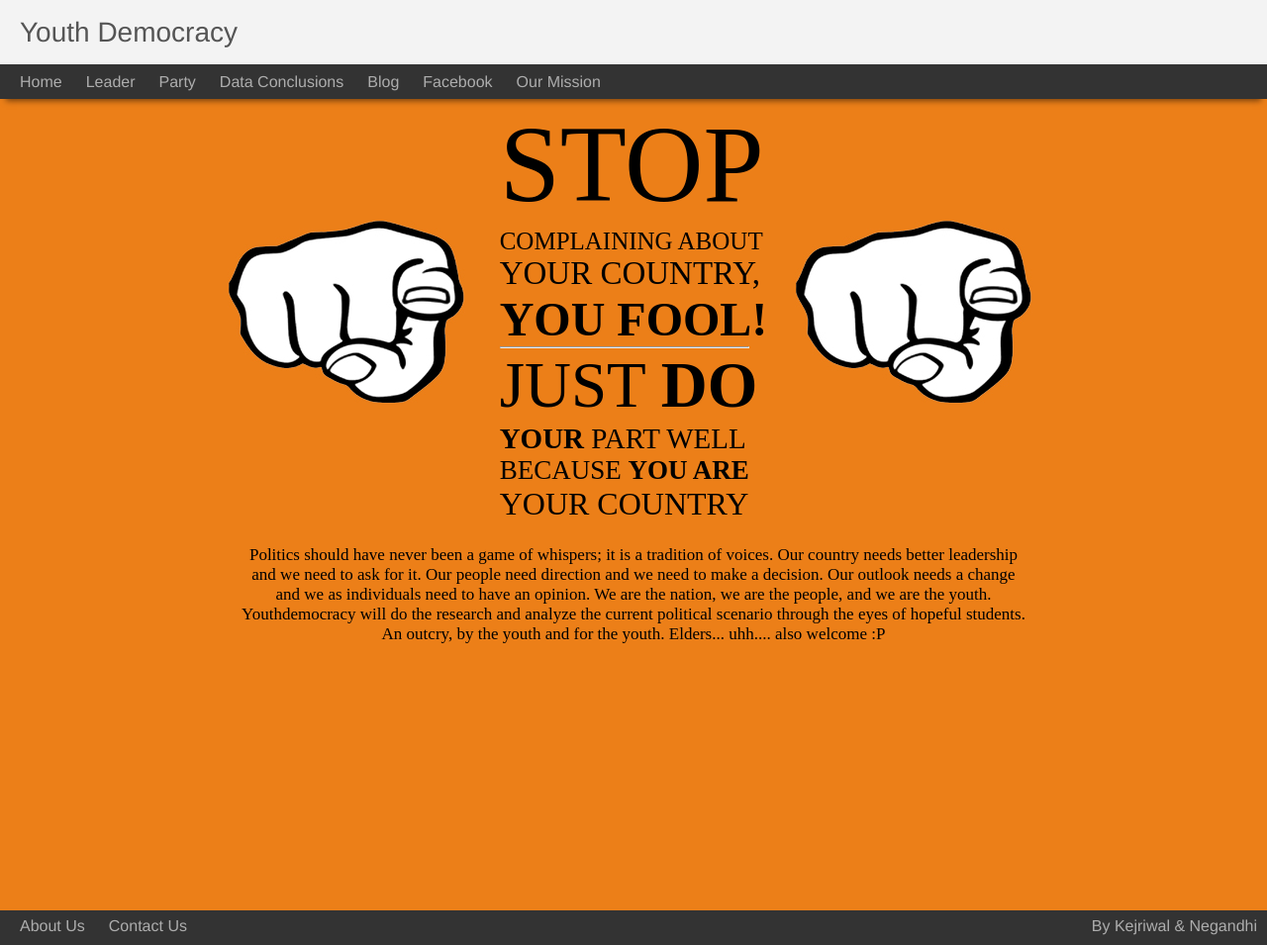
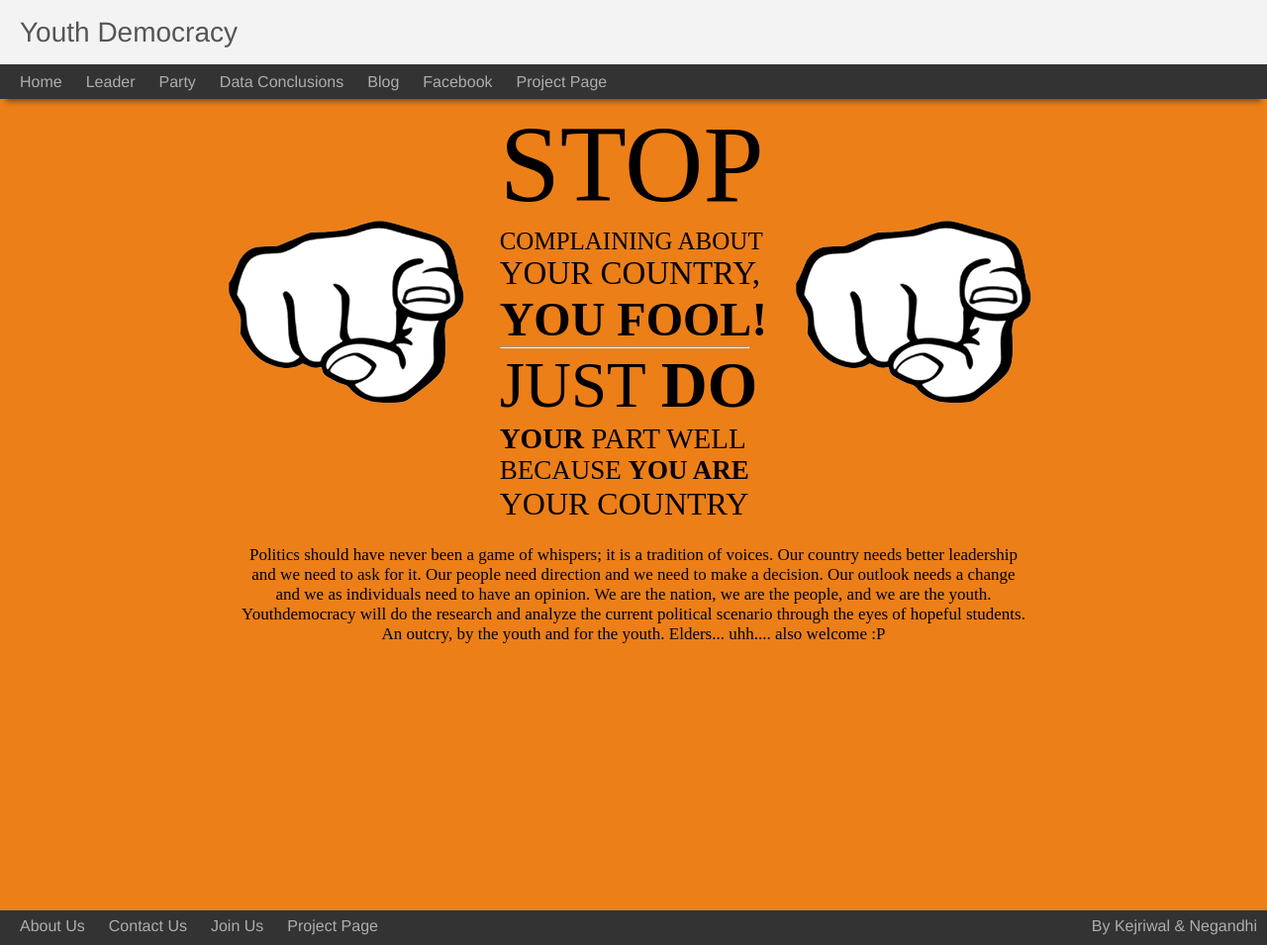
Before and after one commit to shivamkejriwal/YouthDemocracy, a plain HTML site: page Youth3/war/index.html in a window 1280 px wide. Shown: the whole page at 99% size. Drawn offline with Linux system fonts and the light colour scheme; a script that the page names is missing.

Commit message:
Added project page link

```diff
--- a/Youth3/war/index.html
+++ b/Youth3/war/index.html
@@ -123,7 +123,8 @@
 			<a onclick="goToPage('conclusions')" >Data Conclusions</a>
 			<a href="http://voice.youthdemocracy.in/">Blog</a>
 			<a href="https://www.facebook.com/pages/Youth-Democracy-Community/171545239644634">Facebook</a>
-			<a onclick="goToPage('our_mission')" >Our Mission</a>
+			<a href="http://project.youthdemocracy.in/">Project Page</a>
+			<!--<a onclick="goToPage('our_mission')" >Our Mission</a>-->
 			<div id="fb_userbox" style="float: right;margin-right:5px; display:inline-block;">
 			    	<fb:login-button onlogin="fb_login_handler();"
 						autologoutlink="true"
@@ -420,6 +421,8 @@
 			<div id="footerContainer">
 				<a onclick="goToPage('about_us')">About Us</a>
 				<a onclick="goToPage('contact_us')">Contact Us</a>
+				<a href="https://www.facebook.com/groups/projectyouthdemocracy/">Join Us</a>
+				<a href="http://project.youthdemocracy.in/">Project Page</a>
 				<!--<a onclick="goToPage('help_us')">Help Us</a>-->
 				<div style="display: inline-block;float: right;padding-right:10px;">
 					<div class="fb-send" data-href="http://www.youthdemocracy.in"></div>
```
Also changed, not shown: 11 other files.
